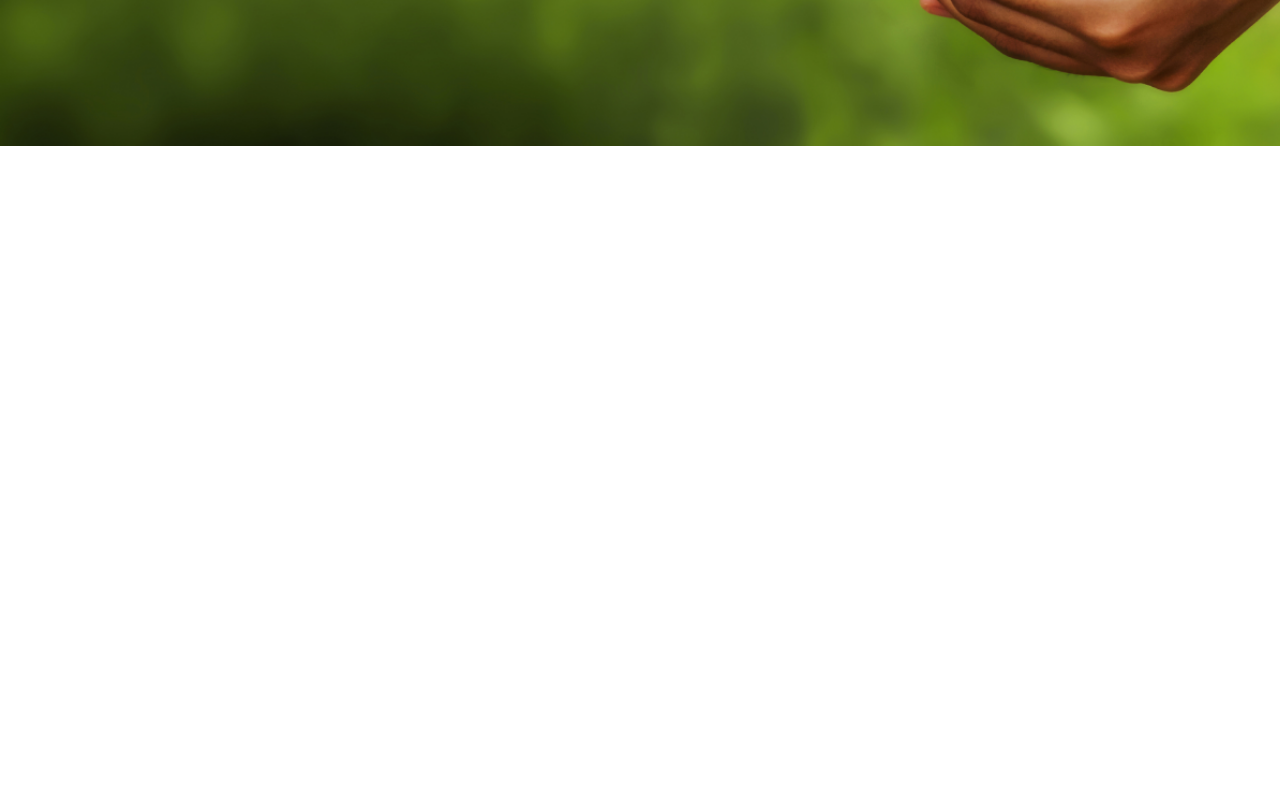
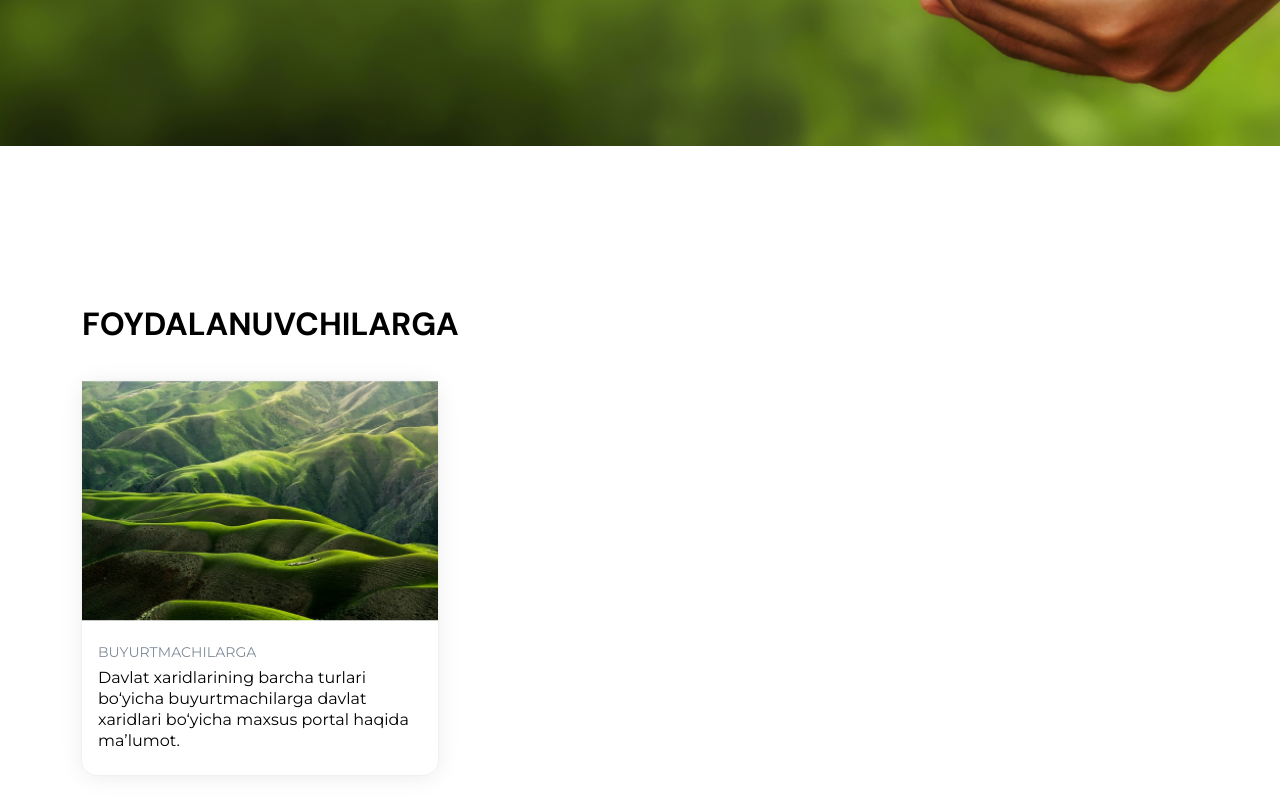
Before and after one commit to 7Davronbek/uz-ecology-app, a React (Create React App) app: page / in a window 1280 px wide. Shown: the part 776-1576 px from the top of the page. Before the commit the page ends 922 px from the top, so only its background shows below. Built offline with nearby package versions, Linux system fonts and the light colour scheme.

Commit message:
uz-ecology-app

```diff
--- /dev/null
+++ b/src/components/ToUsers.jsx
@@ -0,0 +1,29 @@
+import React from 'react'
+
+const ToUsers = () => {
+    return (
+        <div className='ToUsers'>
+            <div className="container">
+                <div className="row">
+                    <div className="col-12">
+                        <h1>Foydalanuvchilarga</h1>
+                    </div>
+                </div>
+
+                <div className="row">
+                    <div className="col-lg-4 col-md-6 mb-4">
+                        <div className="cards">
+                            <div className="img"><img src="assets/image/toUsers1.png" alt="" /></div>
+                            <div className="cardsBody">
+                                <h2>Buyurtmachilarga</h2>
+                                <h3>Davlat xaridlarining barcha turlari bo‘yicha buyurtmachilarga davlat xaridlari bo‘yicha maxsus portal haqida ma’lumot.</h3>
+                            </div>
+                        </div>
+                    </div>
+                </div>
+            </div>
+        </div>
+    )
+}
+
+export default ToUsers
--- a/src/pages/Main.jsx
+++ b/src/pages/Main.jsx
@@ -1,12 +1,14 @@
 import React from 'react'
 import Header from '../components/Header'
 import Navbar from '../components/Navbar'
+import ToUsers from '../components/ToUsers'
 
 const Main = () => {
     return (
         <>
             <Navbar />
             <Header />
+            <ToUsers />
         </>
     )
 }
--- a/src/styles/main.scss
+++ b/src/styles/main.scss
@@ -1,4 +1,4 @@
-@import url('https://fonts.googleapis.com/css2?family=Montserrat:wght@400;600&display=swap');
+@import url('https://fonts.googleapis.com/css2?family=DM+Sans:wght@400;500;700&family=Montserrat:wght@400;600&display=swap');
 
 #root {
     overflow-x: hidden;
@@ -120,4 +120,58 @@ body {
             display: inline-block;
         }
     }
+
+    .ToUsers {
+        padding: 157px 0;
+
+        h1 {
+            font-family: 'DM Sans', sans-serif;
+            font-weight: 700;
+            font-size: 32px;
+            line-height: 42px;
+            text-transform: uppercase;
+            color: #000000;
+            margin-bottom: 36px;
+        }
+
+        .cards {
+            background: #FFFFFF;
+            box-shadow: 0px 0px 2px rgba(0, 0, 0, 0.08), 0px 2px 24px rgba(0, 0, 0, 0.08);
+            border-radius: 15px;
+
+            .img {
+
+                height: 240px;
+
+                img {
+                    width: 100%;
+                    height: 100%;
+                    object-fit: cover;
+                }
+            }
+
+            .cardsBody {
+                padding: 0 16px;
+            }
+
+            h2 {
+                font-weight: 500;
+                font-size: 14px;
+                line-height: 14px;
+                letter-spacing: 0.06px;
+                text-transform: uppercase;
+                color: #818C99;
+                margin-top: 24px;
+            }
+
+            h3 {
+                margin-top: 8px;
+                font-weight: 400;
+                font-size: 16px;
+                line-height: 21px;
+                color: #000000;
+                padding-bottom: 24px;
+            }
+        }
+    }
 }
```
Also changed, not shown: public/assets/image/toUsers1.png (added).
